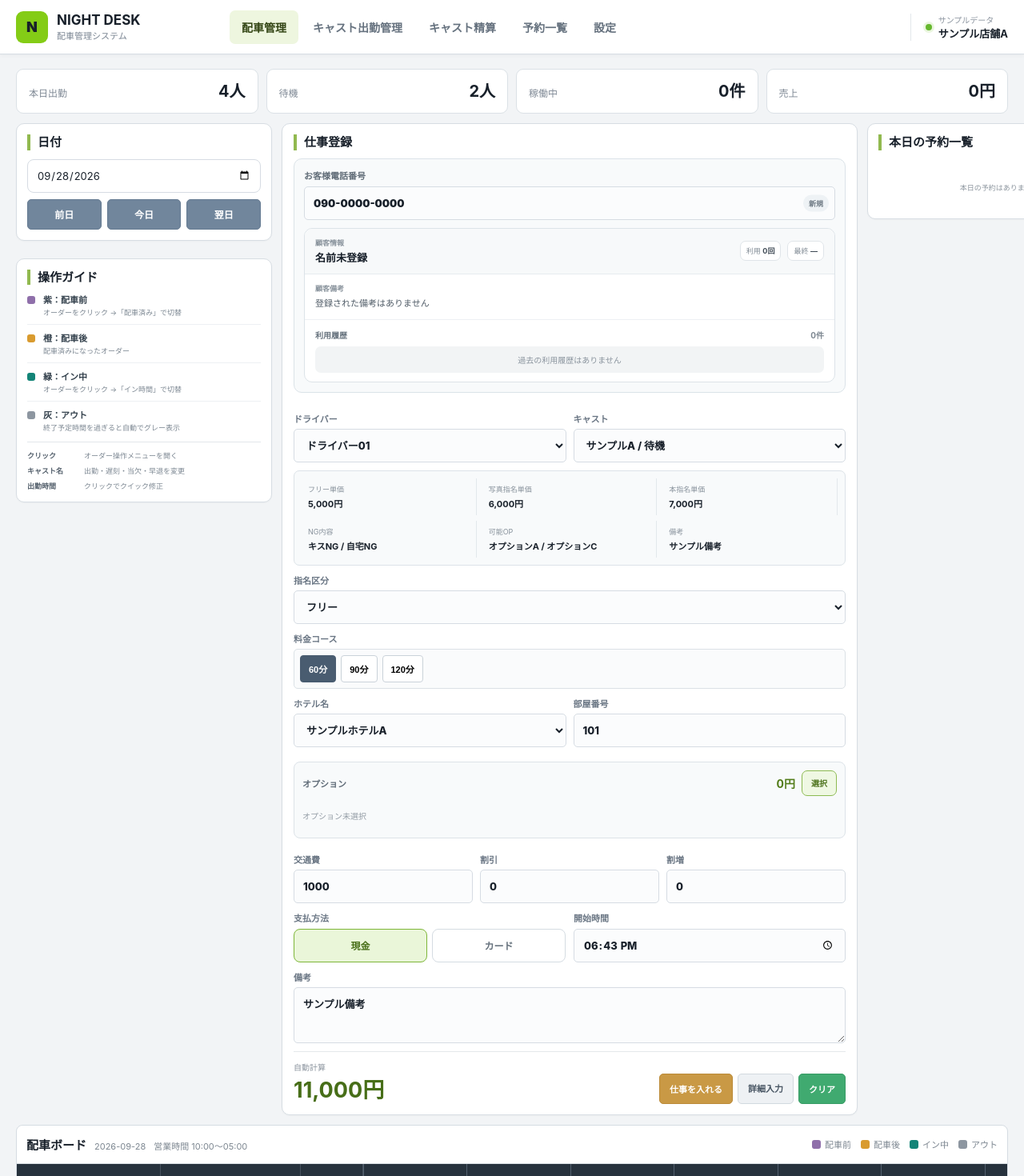
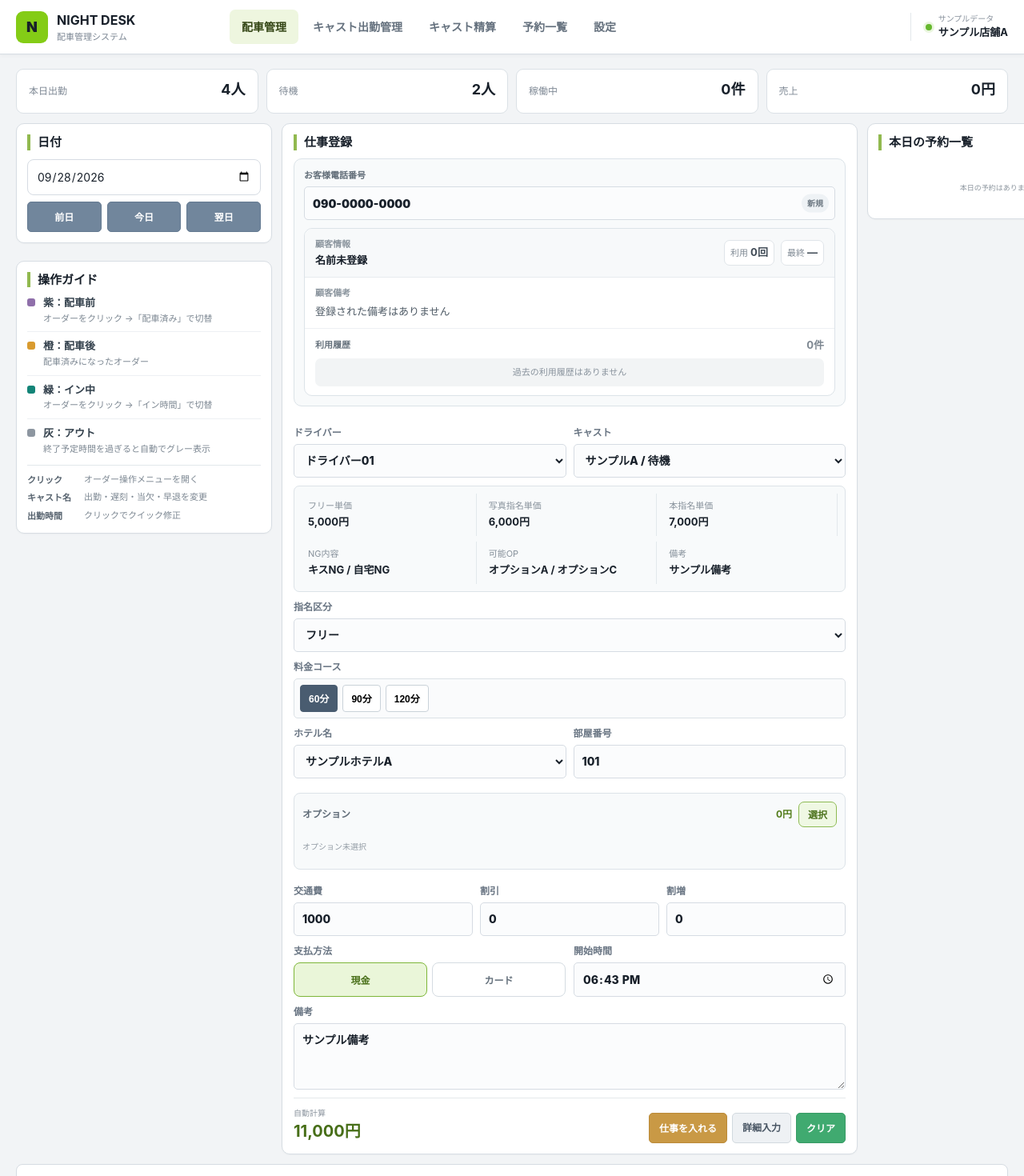
Before and after one commit to admozisan-design/night-desk, a Next.js app: page / in a window 1280 px wide. Shown: the top 1470 px of the page at 80% size. Built offline with nearby package versions, Linux system fonts and the light colour scheme.

Commit message:
Increase typography across all pages

```diff
--- a/app/globals.css
+++ b/app/globals.css
@@ -2420,3 +2420,171 @@ button:disabled{opacity:.45;cursor:not-allowed}
   .reservationCardFooter{align-items:stretch;flex-direction:column}
   .reservationEditButton{width:100%}
 }
+
+
+/* ===== Global readability boost ===== */
+body{
+  font-size:15px;
+  line-height:1.5;
+}
+.pageHeader h1{font-size:31px}
+.pageHeader p:not(.eyebrow){font-size:14px;line-height:1.6}
+.eyebrow{font-size:12px}
+.primaryButton,.secondaryButton{font-size:14px}
+
+.consoleBrand strong{font-size:16px}
+.consoleBrand small{font-size:11px}
+.topConsoleNav a{font-size:14px}
+.consoleShop small{font-size:10px}
+.consoleShop strong{font-size:13px}
+
+.deskKpis span{font-size:12px}
+.deskKpis strong{font-size:18px}
+.deskPanel h2{font-size:15px}
+.panelTitleRow>a,.panelTitleRow>button,.panelTitleRow>span{font-size:11px}
+
+.fieldLabel,
+.compactSearch,
+.workRegister label,
+.formGrid label,
+.fullLabel,
+.addCastForm label,
+.castEditGrid label,
+.settlementFilters label,
+.reservationSearchPanel label,
+.reservationHandoff,
+.storeHoursGrid label,
+.storePaymentSettings label{
+  font-size:12px;
+}
+
+input,
+select,
+textarea{
+  font-size:14px!important;
+}
+
+button{
+  font-size:13px;
+}
+
+.areaGrid button,
+.dateButtons button,
+.courseChips button,
+.workButtons button,
+.workButtons a,
+.boardOps button,
+.boardOps a,
+.reservationQuickDates button{
+  font-size:12px;
+}
+
+.castMiniList strong,
+.driverMiniList strong,
+.todayOrders strong,
+.todayOrders span{
+  font-size:12px;
+}
+.castMiniList small,
+.castMiniList em,
+.driverMiniList span,
+.todayOrders small{
+  font-size:10px;
+}
+
+.selectedCastInfo span,
+.selectedCastInfo small,
+.customerLookupHead span,
+.customerLookupStats span,
+.customerLookupNotes span,
+.customerHistoryTitle span,
+.customerHistoryItem span,
+.customerHistoryBox>small,
+.customerHistoryEmpty,
+.operationGuideList small,
+.operationGuideTips strong,
+.operationGuideTips span{
+  font-size:11px!important;
+}
+.selectedCastInfo strong,
+.customerLookupHead strong,
+.customerLookupNotes p,
+.customerHistoryTitle strong,
+.customerHistoryItem strong,
+.operationGuideList strong{
+  font-size:13px!important;
+}
+
+.boardSectionHead h2{font-size:14px}
+.boardSectionHead span{font-size:11px}
+.boardLegend span{font-size:12px}
+.dispatchHeader,.timelineHeader div{font-size:13px}
+.dispatchName strong{font-size:15px}
+.dispatchName small{font-size:11px}
+.dispatchShift span{font-size:12px}
+.dispatchCount strong{font-size:19px}
+.timelineOrder strong{font-size:12px}
+.timelineOrder span{font-size:12px}
+.timelineOrder small{font-size:10px}
+.emptyTimeline,.holdHint{font-size:11px}
+
+.workRegister label{gap:5px}
+.workRegister input,
+.workRegister select,
+.workRegister textarea{
+  min-height:42px;
+  padding:9px 10px;
+}
+.workFooter small{font-size:10px}
+.workFooter strong{font-size:20px}
+
+.orderOptionPickerHead span,
+.orderOptionPickerHead strong,
+.selectedOptionLabels>span,
+.optionOpenButton{
+  font-size:12px;
+}
+.selectedOptionLabels small{font-size:10px}
+
+.customerFoundBadge,
+.customerNewBadge,
+.historyCastFlag,
+.selectedVisitedCastBadge{
+  font-size:10px;
+}
+.customerNgWarning strong{font-size:13px}
+.customerNgWarning p{font-size:12px}
+
+.reservationListHead strong{font-size:14px}
+.reservationListHead span{font-size:12px}
+.reservationMain>div span{font-size:11px}
+.reservationMain>div strong{font-size:14px}
+.reservationWhen strong{font-size:17px!important}
+.reservationPrice strong{font-size:17px!important}
+.reservationOptions span{font-size:11px}
+.reservationOptions strong{font-size:12px}
+.reservationCardFooter>span{font-size:11px}
+.reservationEditButton{font-size:13px}
+.reservationHandoff small{font-size:10px}
+
+.settlementSummary span{font-size:11px}
+.settlementSummary strong{font-size:20px}
+.settlementSummary small{font-size:10px}
+.settlementTableHead{font-size:12px}
+.settlementOrderInfo strong{font-size:14px}
+.settlementOrderInfo span{font-size:12px}
+.settlementOrderInfo small{font-size:11px}
+.settlementNomination{font-size:12px}
+.settlementSaveButton{font-size:12px}
+.settlementHelp strong{font-size:12px}
+.settlementHelp p{font-size:11px}
+
+.badge{font-size:12px}
+.saveToast{font-size:13px}
+.inlineAlert{font-size:13px}
+
+@media(max-width:850px){
+  body{font-size:14px}
+  .topConsoleNav a{font-size:13px}
+  .pageHeader h1{font-size:27px}
+}
```
